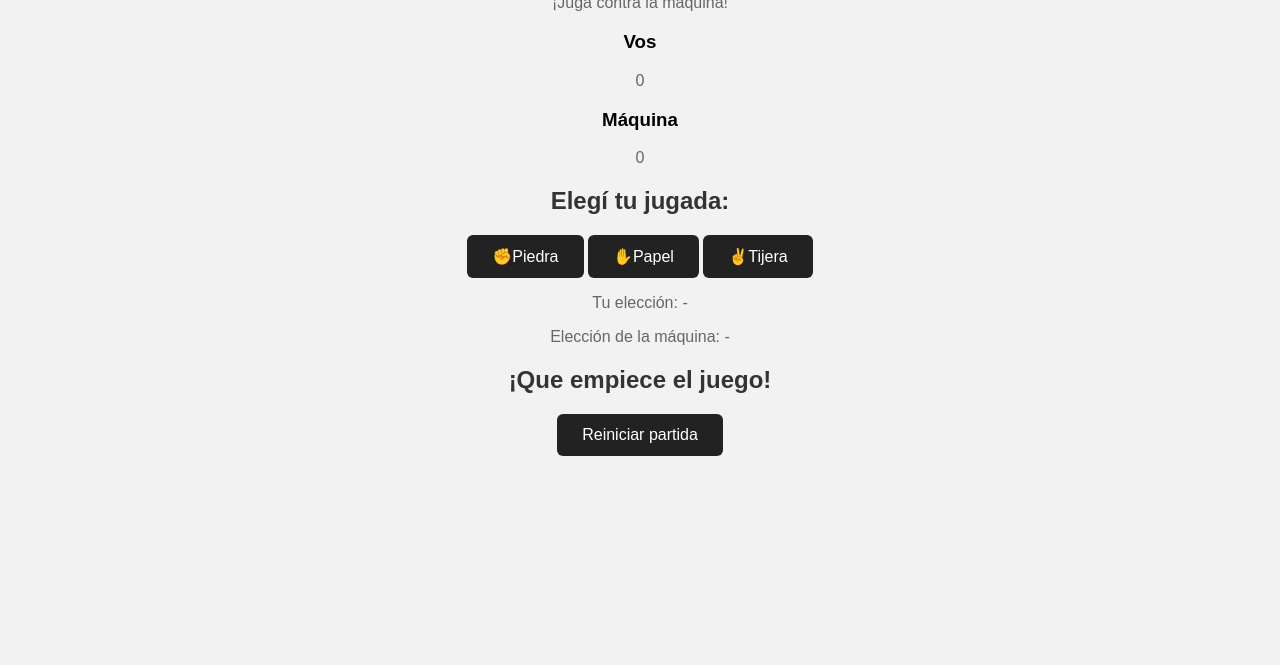
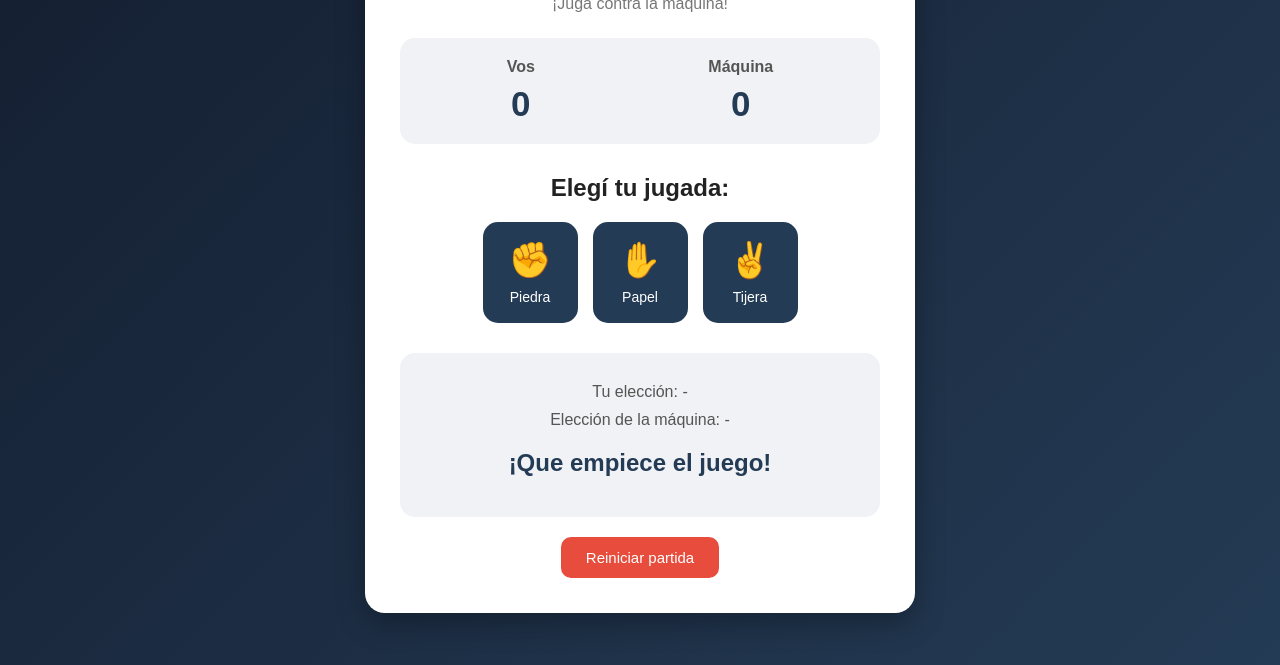
Before and after one commit to rafayate/umidad-9, a plain HTML site: page index.html in a window 1280 px wide. Shown: the part 135-800 px from the top of the page. Drawn offline with Linux system fonts and the light colour scheme.

Commit message:
Refactor CSS for improved styling and layout

```diff
--- a/style.css
+++ b/style.css
@@ -1,44 +1,142 @@
+
+* {
+    margin: 0;
+    padding: 0;
+    box-sizing: border-box;
+}
 
 body {
     font-family: Arial, sans-serif;
-    background-color: #f2f2f2;
-    margin: 0;
-    padding: 30px;
+    background: linear-gradient(135deg, #141e30, #243b55);
+    min-height: 100vh;
+    display: flex;
+    justify-content: center;
+    align-items: center;
+    color: white;
+}
+
+.container {
+    background: #ffffff;
+    color: #222;
+    width: 90%;
+    max-width: 550px;
+    padding: 35px;
+    border-radius: 20px;
     text-align: center;
+    box-shadow: 0 10px 30px rgba(0,0,0,0.3);
 }
 
 h1 {
-    color: #222;
-    margin-bottom: 40px;
+    font-size: 28px;
+    margin-bottom: 10px;
 }
 
-section {
-    background-color: white;
-    padding: 30px;
-    margin: 25px auto;
-    max-width: 600px;
-    border-radius: 12px;
-    box-shadow: 0 2px 10px rgba(0, 0, 0, 0.1);
+.subtitle {
+    color: #777;
+    margin-bottom: 25px;
+}
+
+.score {
+    display: flex;
+    justify-content: space-around;
+    background: #f0f2f5;
+    padding: 20px;
+    border-radius: 15px;
+    margin-bottom: 30px;
+}
+
+.score h3 {
+    font-size: 16px;
+    color: #555;
+}
+
+.score p {
+    font-size: 35px;
+    font-weight: bold;
+    color: #243b55;
+    margin-top: 8px;
 }
 
 h2 {
-    color: #333;
+    margin-bottom: 20px;
 }
 
-p {
-    color: #666;
+.buttons {
+    display: flex;
+    justify-content: center;
+    gap: 15px;
+    margin-bottom: 30px;
 }
 
-button {
-    background-color: #222;
+.buttons button {
+    background: #243b55;
+    color: white;
+    border: none;
+    padding: 18px;
+    border-radius: 15px;
+    font-size: 35px;
+    cursor: pointer;
+    transition: 0.3s;
+    min-width: 95px;
+}
+
+.buttons button span {
+    display: block;
+    font-size: 14px;
+    margin-top: 8px;
+}
+
+.buttons button:hover {
+    background: #3c638e;
+    transform: translateY(-5px);
+}
+
+.result {
+    background: #f0f2f5;
+    padding: 20px;
+    border-radius: 15px;
+    margin-bottom: 20px;
+}
+
+.result p {
+    margin: 10px 0;
+    color: #555;
+}
+
+#resultText {
+    margin-top: 20px;
+    color: #243b55;
+}
+
+.reset {
+    background: #e74c3c;
     color: white;
     border: none;
     padding: 12px 25px;
-    border-radius: 6px;
+    border-radius: 10px;
+    font-size: 15px;
     cursor: pointer;
-    font-size: 16px;
 }
 
-button:hover {
-    background-color: #444;
+.reset:hover {
+    background: #c0392b;
 }
+
+@media (max-width: 450px) {
+    .container {
+        padding: 20px;
+    }
+
+    h1 {
+        font-size: 23px;
+    }
+
+    .buttons {
+        gap: 8px;
+    }
+
+    .buttons button {
+        min-width: 0;
+        padding: 14px;
+    }
+}
```
